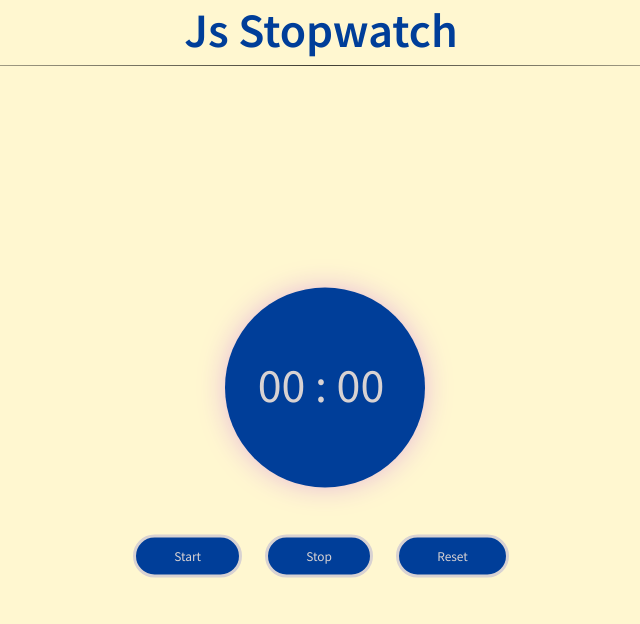
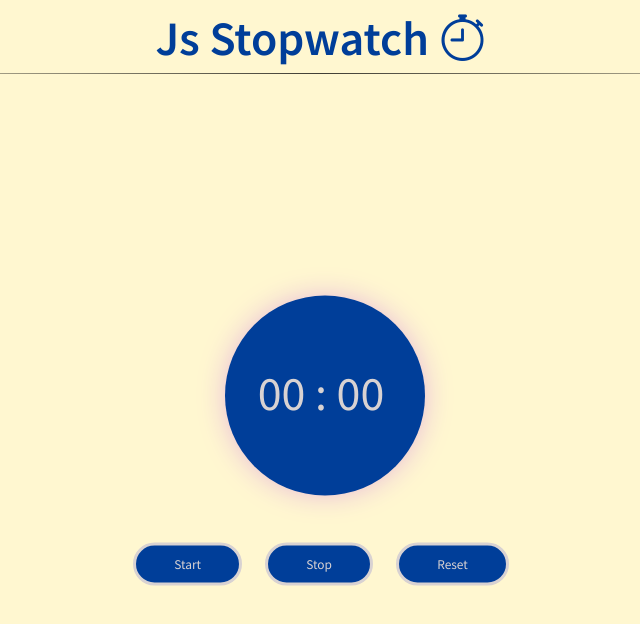
Before and after one commit to Sovrano28/Stopwatch-with-Javascript-HTML-CSS, a plain HTML site: page index.html in a window 1280 px wide. Shown: the whole page, without its empty margins (319-959 px from the left). Drawn offline with nearby package versions, Linux system fonts and the light colour scheme.

Commit message:
added an icon from bootstrap-icons

```diff
--- a/index.html
+++ b/index.html
@@ -4,13 +4,14 @@
     <meta charset="UTF-8" />
     <meta http-equiv="X-UA-Compatible" content="IE=edge" />
     <meta name="viewport" content="width=device-width, initial-scale=1.0" />
+    <link rel="stylesheet" href="https://cdn.jsdelivr.net/npm/bootstrap-icons@1.10.2/font/bootstrap-icons.css">
     <link rel="stylesheet" href="style.css" />
     <title>Simple Javascript Stopwatch</title>
   </head>
   <body>
     <div class="container">
-      <div>
-        <h1>Js Stopwatch</h1>
+      <div class="header">
+        <h1>Js Stopwatch <i class="bi bi-stopwatch"></i></h1>
         <hr class="header-line">
       </div>
       <div class="wrapper">
--- a/style.css
+++ b/style.css
@@ -12,6 +12,10 @@
   width: 100%;
   text-align: center;
   position: absolute;
+}
+
+.header {
+  margin-top: 0.5rem;
 }
 
 h1 {
```
